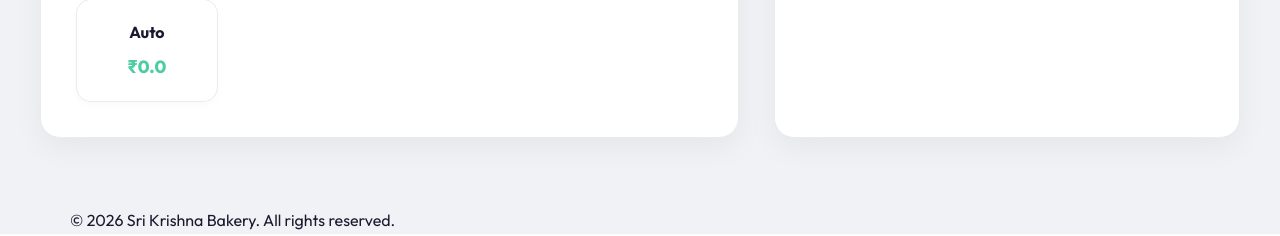
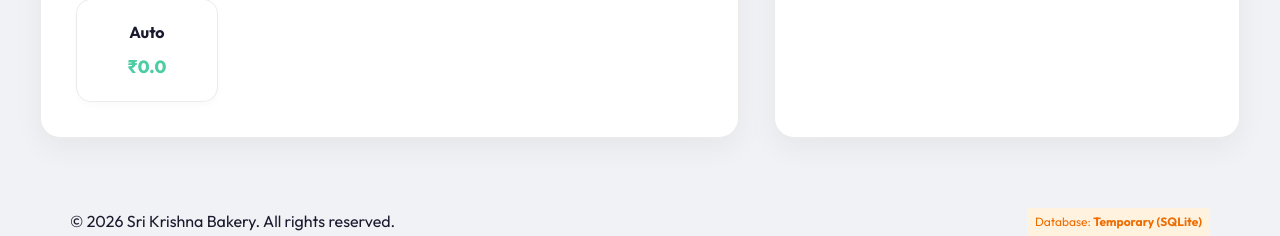
Before and after one commit to mithunrajpalani/billing_website, a Flask app: page / in a window 1280 px wide. Shown: the part 773-1009 px from the top of the page. Run offline with Flask 3, Linux system fonts and the light colour scheme; a user stored in the database is signed in.

Commit message:
database modify

```diff
--- a/index.py
+++ b/index.py
@@ -55,13 +55,17 @@ def serve_upload(filename):
 
 @app.context_processor
 def inject_settings():
+    db_type = 'Persistent' if 'postgresql' in app.config['SQLALCHEMY_DATABASE_URI'] else 'Temporary (SQLite)'
     if current_user.is_authenticated:
-        return dict(settings=current_user.settings or ShopSettings())
-    return dict(settings=ShopSettings.query.first() or ShopSettings())
+        return dict(settings=current_user.settings or ShopSettings(), db_type=db_type)
+    return dict(settings=ShopSettings.query.first() or ShopSettings(), db_type=db_type)
 
 @login_manager.user_loader
 def load_user(user_id):
-    return User.query.get(int(user_id))
+    try:
+        return User.query.get(int(user_id))
+    except:
+        return None
 
 # Create database and seed initial data
 def seed_data():
@@ -157,7 +161,7 @@ def login():
         password = request.form.get('password')
         user = User.query.filter_by(username=username).first()
         if user and check_password_hash(user.password, password):
-            login_user(user)
+            login_user(user, remember=True)
             session.permanent = True
             return redirect(url_for('index'))
         else:
--- a/templates/base.html
+++ b/templates/base.html
@@ -52,8 +52,12 @@
     </main>
 
     <footer class="footer">
-        <div class="container">
+        <div class="container" style="display: flex; justify-content: space-between; align-items: center;">
             <p>&copy; 2026 {{ settings.shop_name if settings else 'Sri Krishna Bakery' }}. All rights reserved.</p>
+            <div class="db-status"
+                style="font-size: 0.75rem; padding: 4px 8px; border-radius: 4px; background: {{ '#e8f5e9' if db_type == 'Persistent' else '#fff3e0' }}; color: {{ '#2e7d32' if db_type == 'Persistent' else '#ef6c00' }};">
+                Database: <strong>{{ db_type }}</strong>
+            </div>
         </div>
     </footer>
 
```
